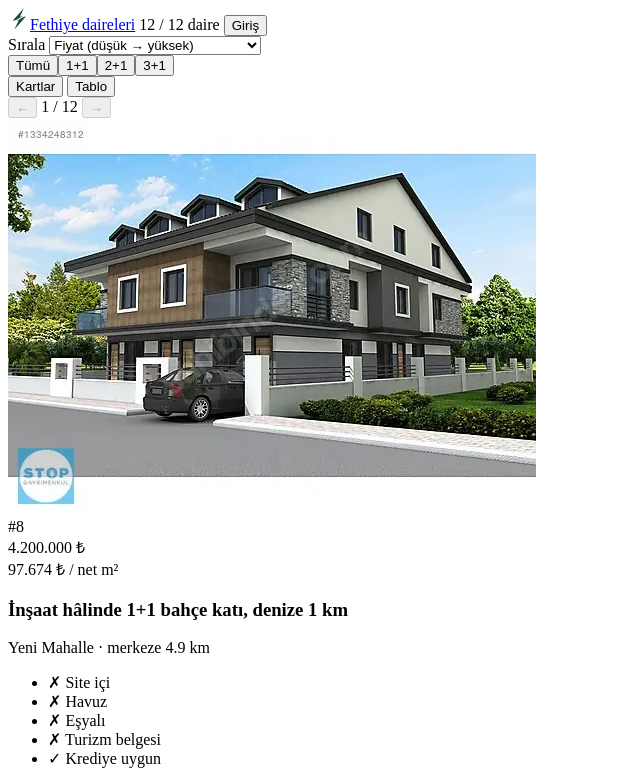
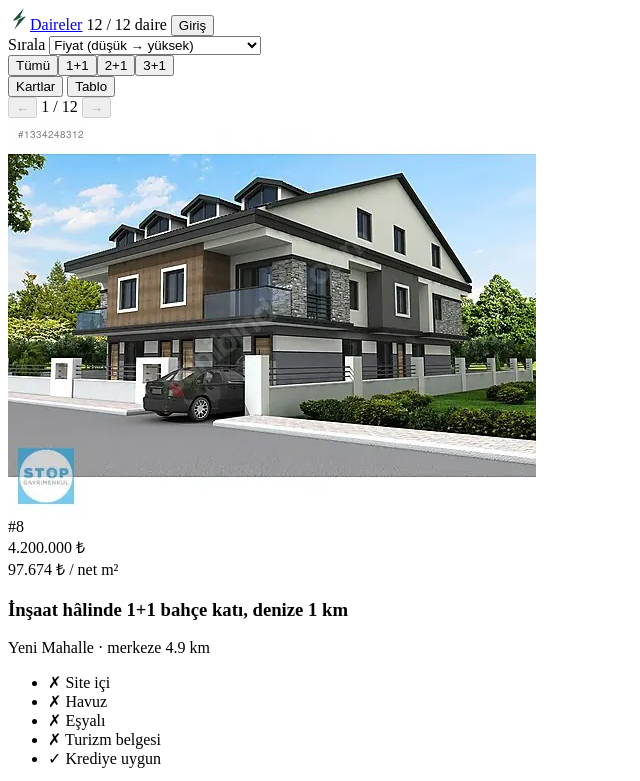
Before and after one commit to collective-bucket/yildirimlar, a website with bundled scripts: page apps/daireler/index.html in a window 1280 px wide. Shown: the top 781 px of the page, without its empty margins (0-640 px from the left). Built offline with nearby package versions, Linux system fonts and the light colour scheme; no server answers.

Commit message:
Daireler: site başlığı yalnızca Daireler
Co-Authored-By: Devin AI <158243242+devin-ai-integration[bot]@users.noreply.github.com>

```diff
--- a/apps/daireler/index.html
+++ b/apps/daireler/index.html
@@ -4,14 +4,14 @@
 <meta charset="utf-8">
 <meta name="viewport" content="width=device-width, initial-scale=1">
 <meta name="robots" content="noindex, nofollow">
-<title>Fethiye daireleri · kıyas</title>
+<title>Daireler</title>
 <link rel="icon" href="/logo.svg" type="image/svg+xml">
 <link rel="stylesheet" href="https://unpkg.com/leaflet@1.9.4/dist/leaflet.css" integrity="sha256-p4NxAoJBhIIN+hmNHrzRCf9tD/miZyoHS5obTRR9BMY=" crossorigin="">
 <link rel="stylesheet" href="/styles.css">
 </head>
 <body>
 <header class="top">
-  <a class="brand" href="/"><img src="/logo.svg" alt="" width="22" height="22">Fethiye daireleri</a>
+  <a class="brand" href="/"><img src="/logo.svg" alt="" width="22" height="22">Daireler</a>
   <span class="count" id="count"></span>
   <span class="auth"><span class="fine" id="authInfo"></span><button type="button" class="ghost" id="authBtn">Giriş</button></span>
 </header>
```
